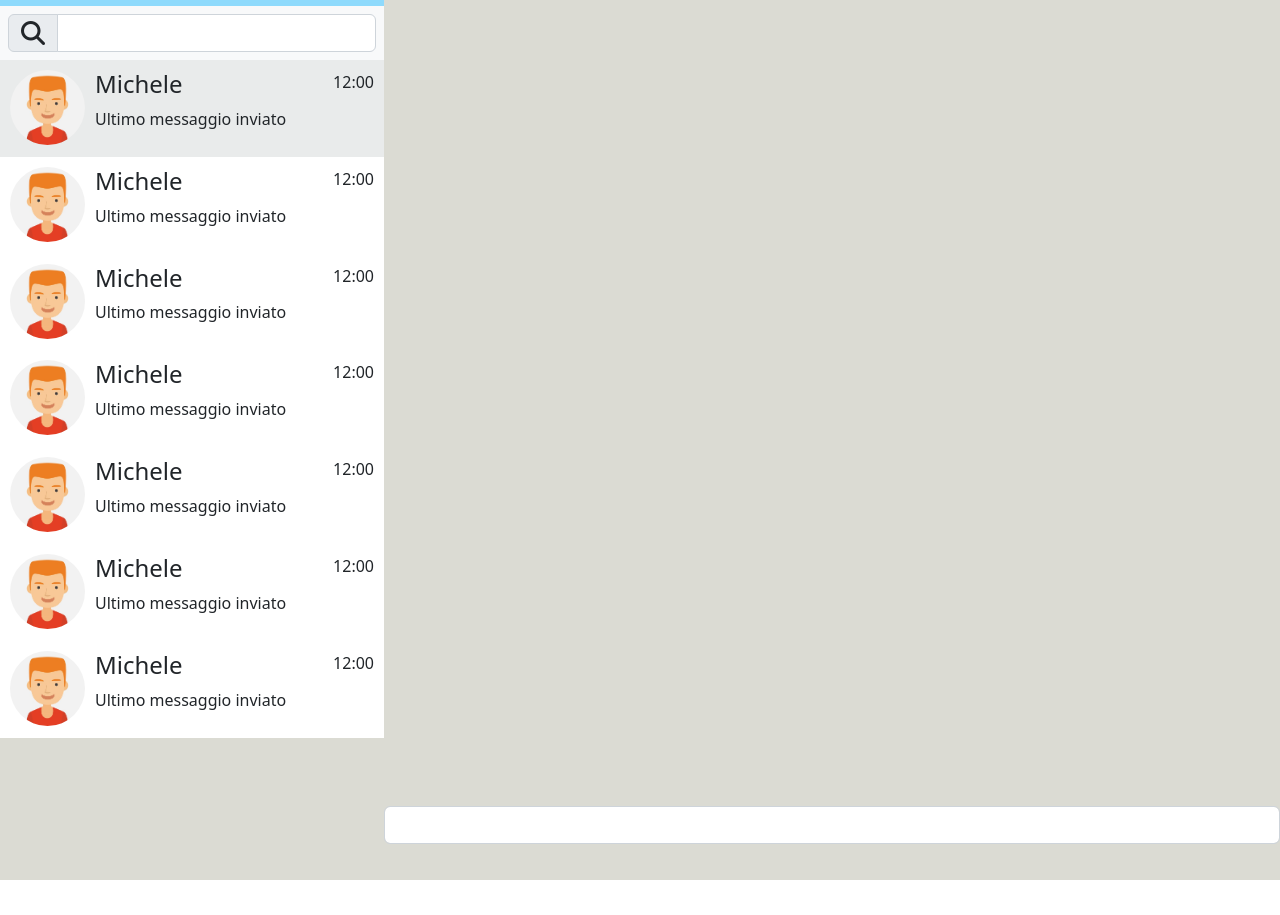
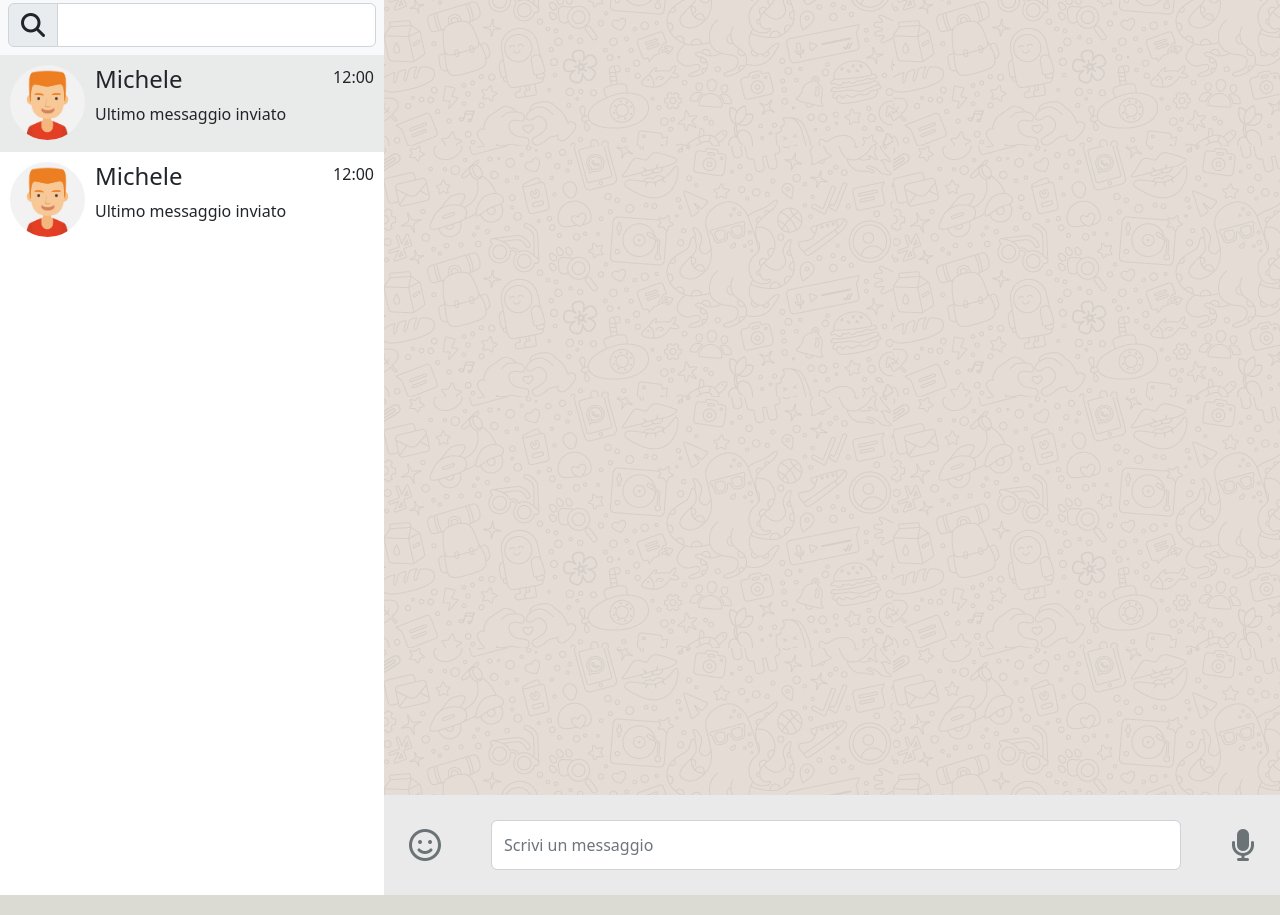
Before and after one commit to diruocco-aniellomarco/vue-boolzapp, a plain HTML site: page index.html in a window 1280 px wide. Shown: the part 220-1135 px from the top of the page. Drawn offline with nearby package versions, Linux system fonts and the light colour scheme.

Commit message:
fix style

```diff
--- a/css/style.css
+++ b/css/style.css
@@ -7,7 +7,6 @@
 
 .contenitore {
     max-width: 2000px;
-    height: 1100px;
     margin: 0 auto;
     padding-top: 20px;
     padding-bottom: 20px;
@@ -54,6 +53,7 @@ img {
 
 
 .aside_notifications_desktop {
+    height: 100px;
     display: flex;
     align-items: center;
     background-color: #8edafc;
@@ -74,11 +74,16 @@ img {
     margin: 0;
     line-height: 20px
 }
+.search_chat {
+    height: 60px;
+}
 
 .conteiner_chat {
+    height: 840px;
     overflow-y: scroll;
     background-color: #ffffff;
 }
+
 .chat {
     display: flex;
     gap:10px;
@@ -97,23 +102,34 @@ img {
 }
 
 
+/* DEVO RIVEDERE QUESTA PARTE */
 
 
-.messages {
-    position: relative;
-}
 .message_main {
     display: flex;
-    flex-direction: column;
+   flex-wrap: wrap;
 
 }
 .messages_view_container {
     width: 100%;
-    height: 1005px;
+    height: 900px;
+    background-image: url(../img/mine.jpg);
 
 }
 .bar_text {
     width: 100%;
-    position: absolute;
-    bottom: 0;
+    margin-top: auto;
+    height: 100px;
+
+    display: flex;
+    align-items: center;
+    background-color: #eaeaea;
+    color: #6b7376;
 }
+.bar_text > * {
+    padding: 0 25px;
+}
+
+.bar_text  input {
+    height: 50px;
+}
--- a/index.html
+++ b/index.html
@@ -47,7 +47,7 @@
 
                 </div>
                 <!-- Barra di ricerca -->
-                <div class="input-group p-2 bg-light">
+                <div class="input-group p-2 bg-light search_chat">
                     <span class="input-group-text" id="inputGroup-sizing-default">
                         <i class="fa-solid fa-magnifying-glass fa-xl"></i>
                     </span>
@@ -83,72 +83,10 @@
                         </div>
                     </div>
 
-                    <div class="chat">
-                        <div>
-                            <img src="./img/avatar_1.jpg" alt="Michele">
-                        </div>
-                        <div class="chat_text">
-                            <div>
-                                <h4>Michele</h4>
-                                <p>Ultimo messaggio inviato</p>
-                            </div>
-                            <p>12:00</p>
-                        </div>
-                    </div>
+                </div>
 
-                    <div class="chat">
-                        <div>
-                            <img src="./img/avatar_1.jpg" alt="Michele">
-                        </div>
-                        <div class="chat_text">
-                            <div>
-                                <h4>Michele</h4>
-                                <p>Ultimo messaggio inviato</p>
-                            </div>
-                            <p>12:00</p>
-                        </div>
-                    </div>
-                    <div class="chat">
-                        <div>
-                            <img src="./img/avatar_1.jpg" alt="Michele">
-                        </div>
-                        <div class="chat_text">
-                            <div>
-                                <h4>Michele</h4>
-                                <p>Ultimo messaggio inviato</p>
-                            </div>
-                            <p>12:00</p>
-                        </div>
-                    </div>
-                    <div class="chat">
-                        <div>
-                            <img src="./img/avatar_1.jpg" alt="Michele">
-                        </div>
-                        <div class="chat_text">
-                            <div>
-                                <h4>Michele</h4>
-                                <p>Ultimo messaggio inviato</p>
-                            </div>
-                            <p>12:00</p>
-                        </div>
-                    </div>
-                    <div class="chat">
-                        <div>
-                            <img src="./img/avatar_1.jpg" alt="Michele">
-                        </div>
-                        <div class="chat_text">
-                            <div>
-                                <h4>Michele</h4>
-                                <p>Ultimo messaggio inviato</p>
-                            </div>
-                            <p>12:00</p>
-                        </div>
-                    </div>
-
-
-                </div>
             </div>
-
+            <!-- MESSAGGI LETTI -->
             <div class="messages">
 
                 <div class="messages_header">
@@ -167,13 +105,21 @@
 
                     </div>
                 </div>
-
+                <!-- DEVO RIVEDERE QUESTA PARTE -->
                 <div class="message_main">
                     <div class="messages_view_container">
                         ciao
                     </div>
-                    <div class="input-group mb-3 bar_text">
-                        <input type="text" class="form-control" aria-label="Sizing example input" aria-describedby="inputGroup-sizing-default">
+                    <div class="bar_text">
+                    <i class="fa-regular fa-face-smile fa-2xl"></i>
+                    <div class="input-group  ">
+                        <input type="text"
+                                class="form-control"
+                                aria-label="Scrivi qualcosa"
+                                aria-describedby="inputGroup-sizing-default"
+                                placeholder="Scrivi un messaggio">
+                    </div>
+                    <i class="fa-solid fa-microphone fa-2xl"></i>
                     </div>
                 </div>
 
```
